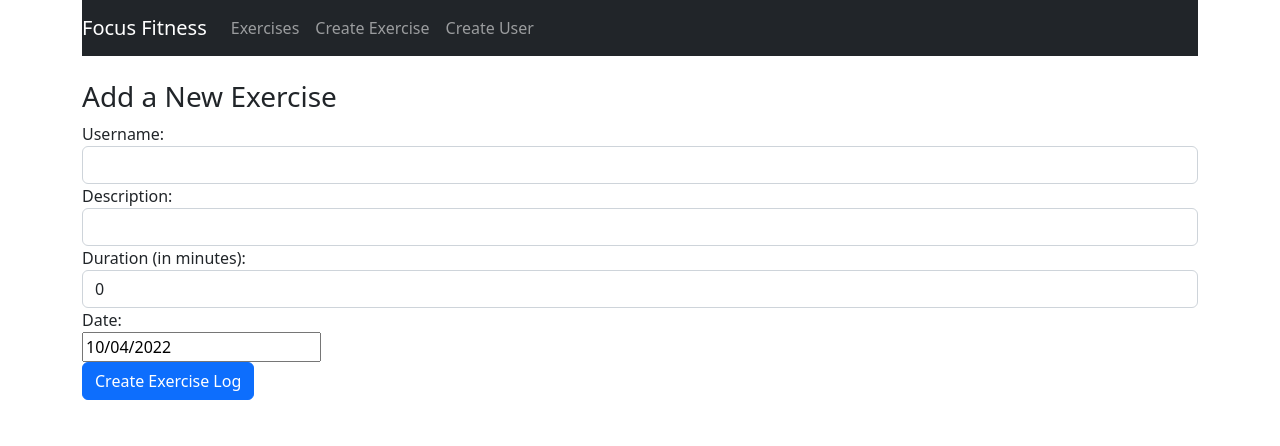
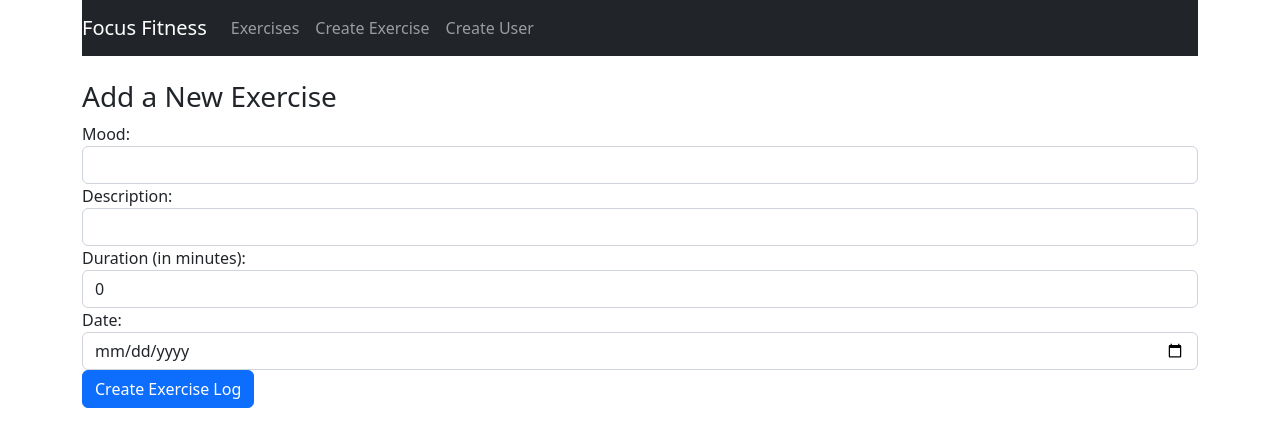
Before and after one commit to maryh1001/finalproject, a React (Create React App) app in the folder client/: page /create in a window 1280 px wide. Shown: the top 446 px of the page. Built offline with nearby package versions, Linux system fonts and the light colour scheme.

Commit message:
pretty sure all of the stuff I added is wrong but its 4:30 in the morning and I'm getting nowhere and have accomplished nothing

```diff
--- a/client/src/components/CreateExercise.js
+++ b/client/src/components/CreateExercise.js
@@ -1,25 +1,37 @@
-import { useEffect, useState } from 'react';
-import DatePicker from 'react-datepicker';
-import "react-datepicker/dist/react-datepicker.css";
+import { useState } from 'react';
+import axios from 'axios';
 
 function CreateExercise() {
-    const [username, setUsername] = useState('');
-    const [description, setDescription] = useState('');
-    const [duration, setDuration] = useState('0');
-    const [date, setDate] = useState(new Date());
 
-    const handleDatePicker = (date) => {
-      setDate(date)
-    };
+    const [exercise, setExercise] = useState({
+      username: '',
+      description: '',
+      duration: '0',
+      date: new Date(),
+    })
+
 
     const handleSubmit = event => {
         event.preventDefault();
-        console.log(username);
-        console.log(description);
-        console.log(duration);
-        console.log(date);
+
+        const newExercise = {
+          username: exercise.username,
+          description: exercise.description,
+          duration: exercise.duration,
+          date: exercise.date
+        }
+
+        console.log(newExercise);
+
+        /*  this is not working
+        axios.post('http://localhost:3000/exercises/add', exercise)
+          .then(res => console.log(res.data));
+        */
 
         window.location = '/exercises'
+
+
+
     };
 
     return(
@@ -27,12 +39,14 @@ function CreateExercise() {
           <h3>Add a New Exercise</h3>
           <form onSubmit={ handleSubmit }>
             <div className="form-group">
-                <label>Username: </label>
+                <label>Mood: </label>
                 <input  type="text"
                     required
                     className="form-control"
-                    value={ username }
-                    onChange={ event => setUsername(event.target.value) }
+                    value={ exercise.username }
+                    onChange={ event => {
+                      setExercise({ ...exercise, username: event.target.value })
+                    } }
                 />
             </div>
             <div className="form-group">
@@ -40,8 +54,10 @@ function CreateExercise() {
               <input  type="text"
                   required
                   className="form-control"
-                  value={ description }
-                  onChange={ event => setDescription(event.target.value) }
+                  value={ exercise.description }
+                  onChange={ event => {
+                    setExercise({ ...exercise, description: event.target.value })
+                  } }
                   />
             </div>
             <div className="form-group">
@@ -49,18 +65,22 @@ function CreateExercise() {
               <input
                   type="number"
                   className="form-control"
-                  value={ duration }
-                  onChange={ event => setDuration(event.target.value) }
-                  />
+                  value={ exercise.duration }
+                  onChange={ event => {
+                    setExercise({ ...exercise, duration: event.target.value })
+                  } }
+                />
             </div>
             <div className="form-group">
               <label>Date: </label>
-              <div>
-                <DatePicker
-                  selected={ date }
-                  onChange={ handleDatePicker }
+              <input
+                  type="date"
+                  className="form-control"
+                  value={ exercise.date }
+                  onChange={ event => {
+                    setExercise({ ...exercise, date: event.target.value })
+                  } }
                 />
-              </div>
             </div>
 
             <div className="form-group">
--- a/client/src/components/ExercisesList.js
+++ b/client/src/components/ExercisesList.js
@@ -1,5 +1,26 @@
+import { useEffect, useState } from "react";
+import { Link } from 'react-router-dom';
+import axios from 'axios';
 
 function ExercisesList() {
+    const [exercises, setExercises] = useState({
+      exercises: []
+    })
+
+    const getExercises = async() => {
+      try {
+        const response = await axios.get('http://localhost:3000/exercises/');
+        setExercises(response.data)
+      } catch (error) {
+        console.log(error)
+      }
+    }
+
+    useEffect(() => {
+      getExercises(exercises)
+    }, [ exercises ])
+
+
     return (
       <div>
         <h3>Logged Exercises</h3>
```
Also changed, not shown: client/src/components/CreateUser.js (+7 -0 lines).
